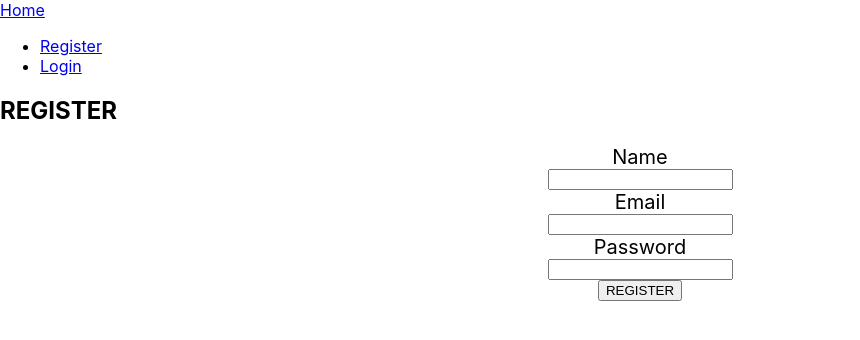
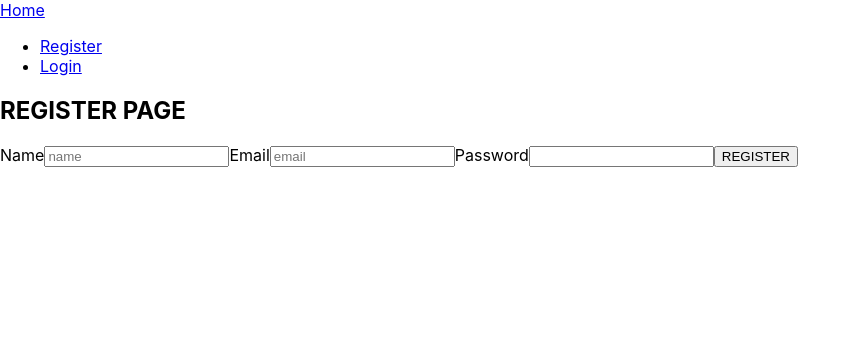
Before and after one commit to Juliya-Boiko/goit-react-hw-08-phonebook, a React (Create React App) app: page /register in a window 1280 px wide. Shown: the top 340 px of the page, without its empty margins (0-860 px from the left). Built offline with nearby package versions, Linux system fonts and the light colour scheme.

Commit message:
registerForm

```diff
--- a/package.json
+++ b/package.json
@@ -9,6 +9,7 @@
     "@testing-library/react": "^12.1.4",
     "@testing-library/user-event": "^13.5.0",
     "axios": "^0.27.2",
+    "formik": "^2.2.9",
     "react": "^18.1.0",
     "react-dom": "^18.1.0",
     "react-redux": "^8.0.2",
--- /dev/null
+++ b/src/components/RegisterForm/RegisterForm.jsx
@@ -0,0 +1,33 @@
+import { Form, Formik } from "formik";
+
+export const RegisterForm = ({ onSubmit }) => {
+  return (
+    <Formik
+      initialValues={{ name: '', email: '', password: '' }}
+      onSubmit={onSubmit}
+    >
+      {props => (
+        <Form>
+          <label htmlFor="name">Name</label>
+          <input
+            id="name"
+            type="text"
+            name="name"
+            placeholder="name" />
+          <label htmlFor="email">Email</label>
+          <input
+            id="email"
+            type="text"
+            name="email"
+            placeholder="email" />
+          <label htmlFor="password">Password</label>
+          <input
+            id="password"
+            type="text"
+            name="password" />
+          <button type="submit">REGISTER</button>
+        </Form>
+      )}
+    </Formik>
+  );
+};
--- a/src/pages/Register.jsx
+++ b/src/pages/Register.jsx
@@ -1,7 +1,8 @@
 import { useDispatch } from "react-redux";
 import { registerUser } from "redux/auth/auth-operations";
+import { RegisterForm } from "components/RegisterForm/RegisterForm";
 
-const Register= () => {
+const Register = () => {
     const dispatch = useDispatch();
 
     const submitHandler = (evt) => {
@@ -17,24 +18,8 @@ const Register= () => {
 
     return (
         <div>
-            <h2>REGISTER</h2>
-            <form onSubmit={submitHandler}
-            style={{
-            display: 'flex',
-            flexDirection: 'column',
-            justifyContent: 'center',
-            alignItems: 'center',
-            fontSize: 20,
-            color: '#010101'
-            }}>
-                <label htmlFor="name">Name</label>
-                <input id="name" type="text" name="name" />
-                <label htmlFor="email">Email</label>
-                <input id="email" type="text" name="email" />
-                <label htmlFor="password">Password</label>
-                <input id="password" type="text" name="password" />
-                <button type="submit">REGISTER</button>
-            </form>
+            <h2>REGISTER PAGE</h2>
+            <RegisterForm onSubmit={submitHandler} />
         </div>
     )
 }
```
Also changed, not shown: src/components/LoginForm/LoginForm.jsx (added), 1 other file (tests, documents, lock files or other folders).
